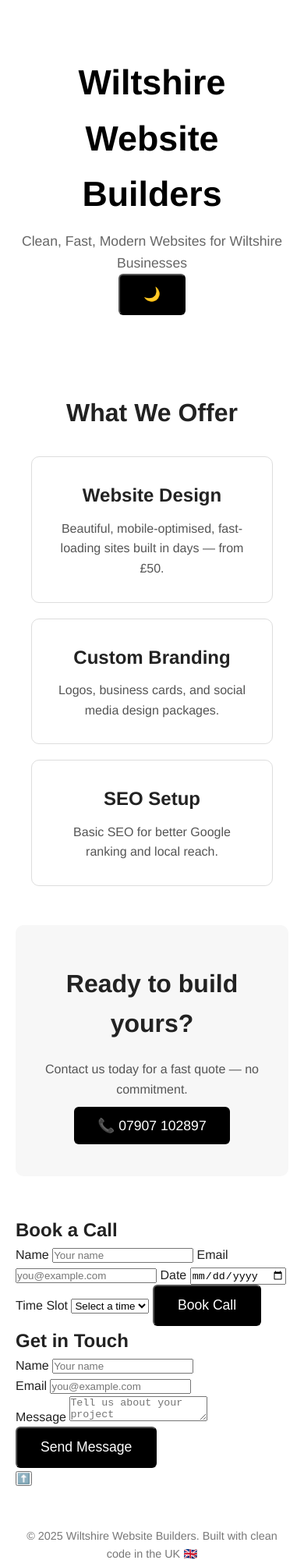
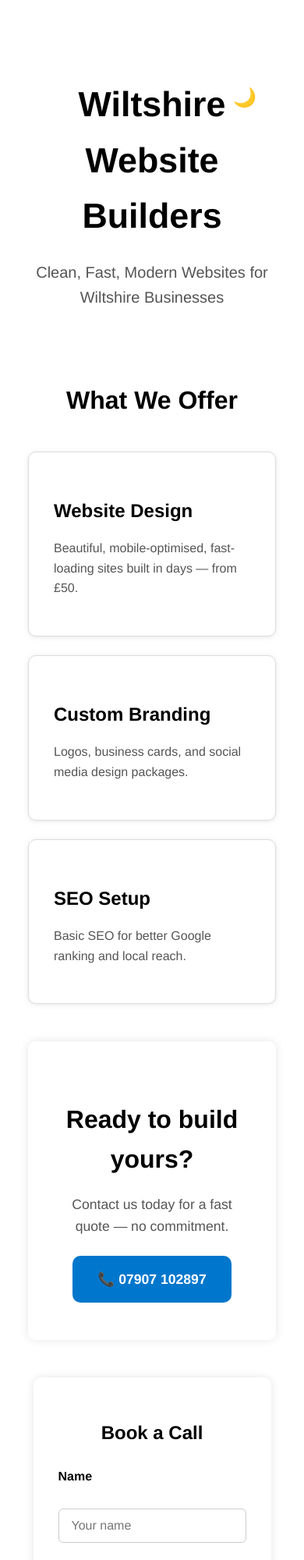
Before and after one commit to josh9607/josh9607.github.io, a plain HTML site: page index.html in a window 390 px wide. Shown: the top 2000 px of the page at 78% size. Drawn offline with Linux system fonts and the light colour scheme.

Commit message:
Update style.css

```diff
--- a/style.css
+++ b/style.css
@@ -1,102 +1,349 @@
-* {
-  margin: 0;
-  padding: 0;
-  box-sizing: border-box;
+:root {
+  /* Light mode colors */
+  --color-bg: #fff;
+  --color-text: #222;
+  --color-primary: #000;
+  --color-primary-hover: #333;
+  --color-accent: #0077cc;
+  --color-muted: #555;
+  --color-error: #c53030;
+  --font-family: 'Helvetica Neue', Arial, sans-serif;
+  --border-radius: 10px;
+  --transition-speed: 0.3s;
+  --shadow-light: rgba(0, 0, 0, 0.1);
+  --shadow-hover: rgba(0, 0, 0, 0.15);
 }
 
 body {
-  font-family: 'Helvetica Neue', Arial, sans-serif;
-  background: #fff;
-  color: #222;
+  font-family: var(--font-family);
+  background: var(--color-bg);
+  color: var(--color-text);
   line-height: 1.6;
+  margin: 0;
   padding: 20px;
+  scroll-behavior: smooth;
+  transition: background var(--transition-speed), color var(--transition-speed);
 }
 
-header {
-  text-align: center;
-  padding: 50px 0;
+/* Dark mode overrides */
+body.theme-dark {
+  --color-bg: #121212;
+  --color-text: #eee;
+  --color-primary: #eee;
+  --color-primary-hover: #ccc;
+  --color-accent: #3399ff;
+  --color-muted: #bbb;
+  --shadow-light: rgba(255, 255, 255, 0.1);
+  --shadow-hover: rgba(255, 255, 255, 0.15);
 }
 
-header h1 {
-  font-size: 2.8rem;
-  color: #000;
+a,
+.btn {
+  cursor: pointer;
+  transition: background var(--transition-speed), color var(--transition-speed);
 }
 
-header p {
-  color: #666;
-  margin-top: 10px;
+.header {
+  text-align: center;
+  padding: 3rem 1rem 2rem;
+  position: relative;
+}
+
+.header__container {
+  max-width: 960px;
+  margin: 0 auto;
+  position: relative;
+}
+
+.header__title {
+  font-size: 2.8rem;
+  margin-bottom: 0.25rem;
+  color: var(--color-primary);
+}
+
+.header__subtitle {
+  font-size: 1.25rem;
+  color: var(--color-muted);
+  margin-bottom: 0;
+}
+
+.btn {
+  display: inline-block;
+  padding: 1rem 2rem;
+  border-radius: var(--border-radius);
+  font-weight: 600;
+  border: none;
+  background: var(--color-primary);
+  color: #fff;
   font-size: 1.1rem;
+  text-decoration: none;
+  user-select: none;
+  outline-offset: 3px;
+  outline: none;
+}
+
+.btn:hover,
+.btn:focus {
+  background: var(--color-primary-hover);
+  outline: none;
+  box-shadow: 0 0 8px var(--color-accent);
+}
+
+.btn--primary {
+  background: var(--color-accent);
+}
+
+.btn--primary:hover,
+.btn--primary:focus {
+  background: #005fa3;
+  box-shadow: 0 0 12px #3399ff;
+}
+
+.btn--full {
+  width: 100%;
+}
+
+.btn--toggle {
+  position: absolute;
+  top: 0.5rem;
+  right: 1rem;
+  background: transparent;
+  color: var(--color-primary);
+  font-size: 1.5rem;
+  padding: 0.25rem 0.5rem;
+  border-radius: 6px;
+  border: 1px solid transparent;
+  transition: border-color var(--transition-speed);
+}
+
+.btn--toggle:hover,
+.btn--toggle:focus {
+  border-color: var(--color-accent);
+  outline: none;
+  box-shadow: 0 0 6px var(--color-accent);
+}
+
+.main-content {
+  max-width: 960px;
+  margin: 2rem auto;
+  display: grid;
+  gap: 3rem;
+  padding: 0 1rem;
 }
 
 .services {
-  max-width: 900px;
-  margin: 50px auto;
-  text-align: center;
+  display: grid;
+  grid-template-columns: repeat(auto-fit, minmax(280px, 1fr));
+  gap: 1.5rem;
 }
 
-.services h2 {
+.services__title {
+  grid-column: 1 / -1;
   font-size: 2rem;
-  margin-bottom: 30px;
+  text-align: center;
+  color: var(--color-primary);
+  margin-bottom: 1rem;
+}
+
+.services__list {
+  display: contents;
 }
 
 .service-card {
+  background: var(--color-bg);
   border: 1px solid #ddd;
-  border-radius: 10px;
-  padding: 30px;
-  margin: 20px;
-  transition: 0.3s ease;
+  border-radius: var(--border-radius);
+  padding: 2rem;
+  box-shadow: 0 1px 6px var(--shadow-light);
+  transition: transform var(--transition-speed), box-shadow var(--transition-speed);
+  cursor: pointer;
+  outline-offset: 4px;
 }
 
-.service-card:hover {
-  transform: translateY(-5px);
-  box-shadow: 0 4px 12px rgba(0,0,0,0.08);
+.service-card:hover,
+.service-card:focus {
+  transform: translateY(-8px);
+  box-shadow: 0 6px 20px var(--shadow-hover);
+  outline: none;
 }
 
-.service-card h3 {
+.service-card__title {
   font-size: 1.5rem;
-  margin-bottom: 10px;
+  margin-bottom: 0.75rem;
+  color: var(--color-primary);
 }
 
-.service-card p {
-  color: #555;
+.service-card__desc {
+  color: var(--color-muted);
+  font-size: 1rem;
 }
 
 .cta {
   text-align: center;
-  padding: 50px 20px;
-  background: #f7f7f7;
-  border-radius: 10px;
-  margin: 50px auto;
+  background: var(--color-bg);
+  border-radius: var(--border-radius);
+  padding: 3rem 2rem;
+  box-shadow: 0 0 12px var(--shadow-light);
 }
 
-.cta h2 {
+.cta__title {
   font-size: 2rem;
-  margin-bottom: 20px;
+  margin-bottom: 1rem;
+  color: var(--color-primary);
 }
 
-.cta p {
-  color: #555;
-  margin-bottom: 20px;
+.cta__desc {
+  font-size: 1.1rem;
+  margin-bottom: 1.5rem;
+  color: var(--color-muted);
 }
 
-.btn {
-  background: #000;
-  color: #fff;
-  text-decoration: none;
-  padding: 14px 30px;
-  border-radius: 6px;
-  font-size: 1.1rem;
-  transition: 0.3s ease;
+.booking {
+  background: var(--color-bg);
+  border-radius: var(--border-radius);
+  padding: 2rem;
+  box-shadow: 0 0 12px var(--shadow-light);
+  max-width: 480px;
+  margin: 0 auto 3rem;
 }
 
-.btn:hover {
-  background: #333;
+.booking h2 {
+  color: var(--color-primary);
+  margin-bottom: 1.5rem;
+  text-align: center;
 }
 
-footer {
+.booking__form {
+  display: grid;
+  gap: 1.25rem;
+}
+
+.booking label {
+  font-weight: 600;
+  color: var(--color-primary);
+}
+
+.booking input,
+.booking select {
+  padding: 0.75rem 1rem;
+  font-size: 1rem;
+  border: 1.5px solid #ccc;
+  border-radius: 6px;
+  transition: border-color var(--transition-speed), box-shadow var(--transition-speed);
+}
+
+.booking input:focus,
+.booking select:focus {
+  border-color: var(--color-accent);
+  outline: none;
+  box-shadow: 0 0 6px var(--color-accent);
+}
+
+.contact {
+  background: var(--color-bg);
+  border-radius: var(--border-radius);
+  padding: 2rem;
+  box-shadow: 0 0 12px var(--shadow-light);
+}
+
+.contact__title {
+  font-size: 1.9rem;
+  margin-bottom: 1.5rem;
   text-align: center;
-  padding: 20px 0;
-  margin-top: 30px;
+  color: var(--color-primary);
+}
+
+.contact__form {
+  max-width: 480px;
+  margin: 0 auto;
+  display: grid;
+  gap: 1.25rem;
+}
+
+.form-group {
+  display: flex;
+  flex-direction: column;
+}
+
+label {
+  font-weight: 600;
+  margin-bottom: 0.5rem;
+  color: var(--color-primary);
+}
+
+input,
+textarea {
+  font-family: var(--font-family);
+  padding: 0.75rem 1rem;
+  border: 1.5px solid #ccc;
+  border-radius: 6px;
+  font-size: 1rem;
+  resize: vertical;
+  transition: border-color var(--transition-speed), box-shadow var(--transition-speed);
+}
+
+input:focus,
+textarea:focus {
+  border-color: var(--color-accent);
+  outline: none;
+  box-shadow: 0 0 6px var(--color-accent);
+}
+
+textarea {
+  min-height: 120px;
+}
+
+.form-error {
+  margin-top: 0.25rem;
   font-size: 0.9rem;
-  color: #777;
+  color: var(--color-error);
+  min-height: 1.2em;
+  visibility: hidden;
 }
+
+.form-error.visible {
+  visibility: visible;
+}
+
+.form-status {
+  margin-top: 1rem;
+  font-weight: 600;
+  text-align: center;
+  color: var(--color-accent);
+}
+
+footer.footer {
+  text-align: center;
+  padding: 2rem 1rem;
+  margin-top: 3rem;
+  font-size: 0.9rem;
+  color: var(--color-muted);
+}
+
+.back-to-top {
+  position: fixed;
+  bottom: 40px;
+  right: 30px;
+  background: var(--color-primary);
+  border: none;
+  color: #fff;
+  padding: 0.75rem 1rem;
+  border-radius: 50%;
+  font-size: 1.5rem;
+  cursor: pointer;
+  opacity: 0;
+  pointer-events: none;
+  transition: opacity var(--transition-speed);
+  z-index: 1000;
+}
+
+.back-to-top.visible {
+  opacity: 1;
+  pointer-events: auto;
+}
+
+@media (prefers-reduced-motion: reduce) {
+  * {
+    transition: none !important;
+  }
+}
```
